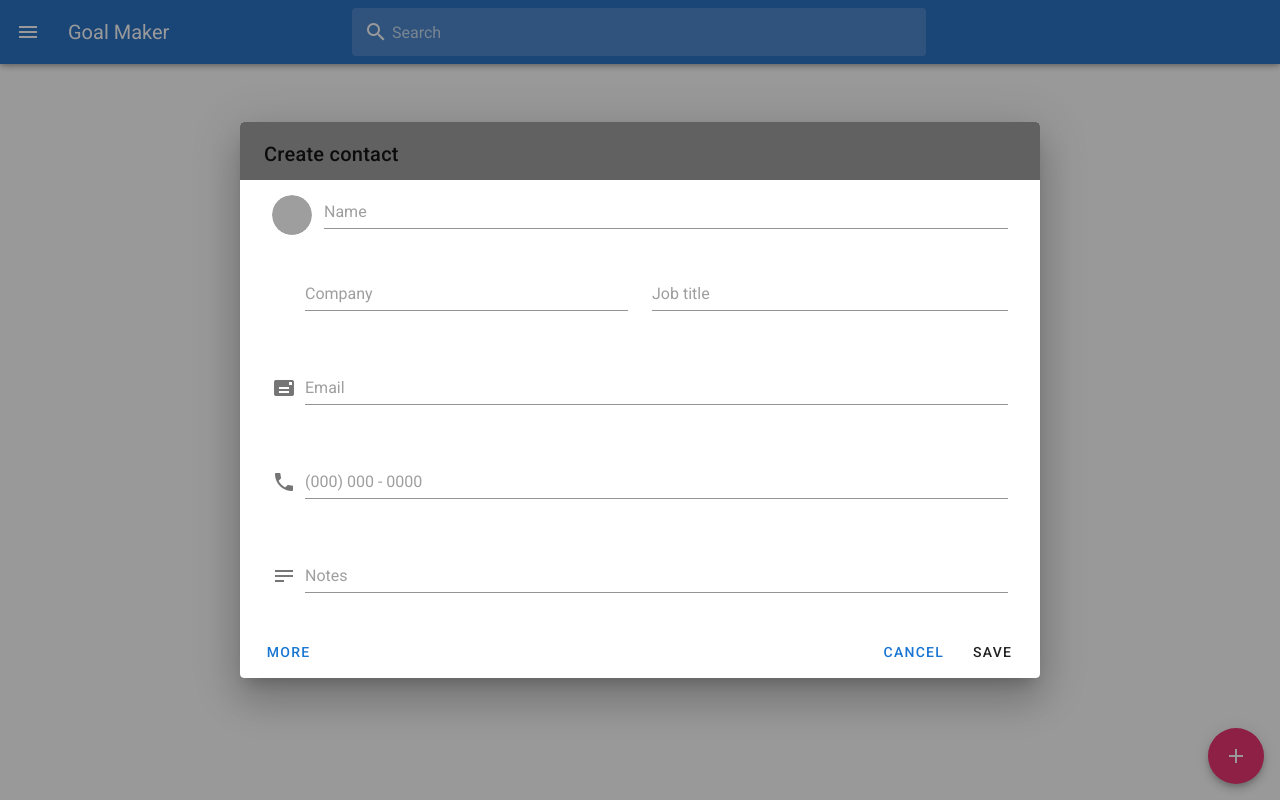
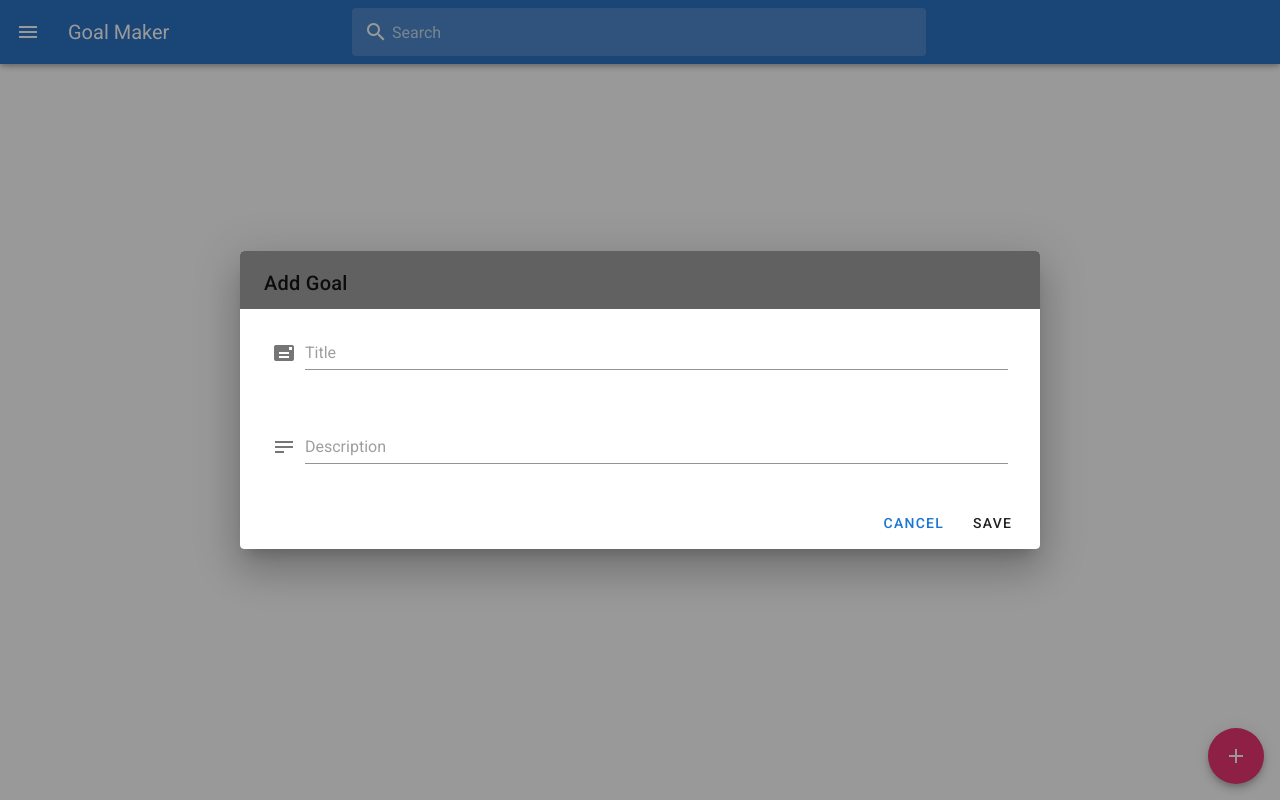
Before and after one commit to bremp/goalmaker, a Vue app: page /home in a window 1280 px wide. Both pictures are taken after a click on the button 1236 px from the left and 756 px from the top of the page. Built offline with nearby package versions, Linux system fonts and the light colour scheme; grey boxes are pictures that could not be loaded.

Commit message:
Refactored GoalAdd component.

```diff
--- /dev/null
+++ b/src/components/GoalAdd.vue
@@ -0,0 +1,80 @@
+<template>
+  <div>
+    <v-btn bottom color="pink" dark fab fixed right @click="dialog = !dialog">
+      <v-icon>mdi-plus</v-icon>
+    </v-btn>
+    <v-dialog v-model="dialog" width="800px">
+      <v-card>
+        <v-card-title class="grey darken-2">
+          Add Goal
+        </v-card-title>
+        <v-container>
+          <v-row class="mx-2">
+            <!-- <v-col class="align-center justify-space-between" cols="12">
+              <v-row align="center" class="mr-0">
+                <v-avatar size="40px" class="mx-3">
+                  <img
+                    src="//ssl.gstatic.com/s2/oz/images/sge/grey_silhouette.png"
+                    alt=""
+                  />
+                </v-avatar>
+                <v-text-field placeholder="Name" />
+              </v-row>
+            </v-col>
+            <v-col cols="6">
+              <v-text-field
+                prepend-icon="mdi-account-card-details-outline"
+                placeholder="Company"
+              />
+            </v-col>
+            <v-col cols="6">
+              <v-text-field placeholder="Job title" />
+            </v-col> -->
+            <v-col cols="12">
+              <v-text-field
+                prepend-icon="mdi-mail"
+                placeholder="Title"
+                v-model="goalData.title"
+              />
+            </v-col>
+            <v-col cols="12">
+              <v-text-field
+                prepend-icon="mdi-text"
+                placeholder="Description"
+                v-model="goalData.description"
+              />
+            </v-col>
+          </v-row>
+        </v-container>
+        <v-card-actions>
+          <v-spacer />
+          <v-btn text color="primary" @click="dialog = false">Cancel</v-btn>
+          <v-btn text @click="addGoal(goalData)">Save</v-btn>
+        </v-card-actions>
+      </v-card>
+    </v-dialog>
+  </div>
+</template>
+
+<script>
+export default {
+  name: "GoalAdd",
+  data() {
+    return {
+      dialog: false,
+      goalData: {
+        title: "",
+        description: ""
+      }
+    };
+  },
+  methods: {
+    addGoal(goalData) {
+      this.$emit("addGoal", goalData);
+      this.dialog = false;
+    }
+  }
+};
+</script>
+
+<style scoped></style>
--- a/src/components/GoalList.vue
+++ b/src/components/GoalList.vue
@@ -3,10 +3,10 @@
     <v-row align="center" justify="center">
       <v-list rounded>
         <!-- <v-subheader>Goals</v-subheader> -->
-        <v-list-item-group v-model="item" color="primary">
-          <v-list-item v-for="(item, i) in goals" :key="i">
+        <v-list-item-group v-model="goal" color="primary">
+          <v-list-item v-for="(goal, i) in goals" :key="i">
             <v-list-item-content>
-              <v-list-item-title v-text="item.title"></v-list-item-title>
+              <v-list-item-title v-text="goal.title"></v-list-item-title>
             </v-list-item-content>
           </v-list-item>
         </v-list-item-group>
@@ -18,40 +18,7 @@
 <script>
 export default {
   name: "GoalList",
-  props: {
-    source: String
-  },
   data: () => ({
-    items: [
-      { icon: "mdi-contacts", text: "Contacts" },
-      { icon: "mdi-history", text: "Frequently contacted" },
-      { icon: "mdi-content-copy", text: "Duplicates" },
-      {
-        icon: "mdi-chevron-up",
-        "icon-alt": "mdi-chevron-down",
-        text: "Labels",
-        model: true,
-        children: [{ icon: "mdi-plus", text: "Create label" }]
-      },
-      {
-        icon: "mdi-chevron-up",
-        "icon-alt": "mdi-chevron-down",
-        text: "More",
-        model: false,
-        children: [
-          { text: "Import" },
-          { text: "Export" },
-          { text: "Print" },
-          { text: "Undo changes" },
-          { text: "Other contacts" }
-        ]
-      },
-      { icon: "mdi-settings", text: "Settings" },
-      { icon: "mdi-message", text: "Send feedback" },
-      { icon: "mdi-help-circle", text: "Help" },
-      { icon: "mdi-cellphone-link", text: "App downloads" },
-      { icon: "mdi-keyboard", text: "Go to the old version" }
-    ],
     goals: [
       {
         title: "Vuetify UI."
--- a/src/components/Home.vue
+++ b/src/components/Home.vue
@@ -81,74 +81,23 @@
         <goal-list></goal-list>
       </v-container>
     </v-content>
-    <v-btn bottom color="pink" dark fab fixed right @click="dialog = !dialog">
-      <v-icon>mdi-plus</v-icon>
-    </v-btn>
-    <v-dialog v-model="dialog" width="800px">
-      <v-card>
-        <v-card-title class="grey darken-2">
-          Create contact
-        </v-card-title>
-        <v-container>
-          <v-row class="mx-2">
-            <v-col class="align-center justify-space-between" cols="12">
-              <v-row align="center" class="mr-0">
-                <v-avatar size="40px" class="mx-3">
-                  <img
-                    src="//ssl.gstatic.com/s2/oz/images/sge/grey_silhouette.png"
-                    alt=""
-                  />
-                </v-avatar>
-                <v-text-field placeholder="Name" />
-              </v-row>
-            </v-col>
-            <v-col cols="6">
-              <v-text-field
-                prepend-icon="mdi-account-card-details-outline"
-                placeholder="Company"
-              />
-            </v-col>
-            <v-col cols="6">
-              <v-text-field placeholder="Job title" />
-            </v-col>
-            <v-col cols="12">
-              <v-text-field prepend-icon="mdi-mail" placeholder="Email" />
-            </v-col>
-            <v-col cols="12">
-              <v-text-field
-                type="tel"
-                prepend-icon="mdi-phone"
-                placeholder="(000) 000 - 0000"
-              />
-            </v-col>
-            <v-col cols="12">
-              <v-text-field prepend-icon="mdi-text" placeholder="Notes" />
-            </v-col>
-          </v-row>
-        </v-container>
-        <v-card-actions>
-          <v-btn text color="primary">More</v-btn>
-          <v-spacer />
-          <v-btn text color="primary" @click="dialog = false">Cancel</v-btn>
-          <v-btn text @click="dialog = false">Save</v-btn>
-        </v-card-actions>
-      </v-card>
-    </v-dialog>
+    <goal-add @addGoal="appendGoal"></goal-add>
   </v-app>
 </template>
 
 <script>
 import GoalList from "./GoalList";
+import GoalAdd from "./GoalAdd";
 export default {
   name: "Home",
   components: {
-    GoalList
+    GoalList,
+    GoalAdd
   },
   props: {
     source: String
   },
   data: () => ({
-    dialog: false,
     drawer: false,
     items: [
       { icon: "mdi-contacts", text: "Contacts" },
@@ -180,6 +129,11 @@ export default {
       // { icon: "mdi-cellphone-link", text: "App downloads" },
       // { icon: "mdi-keyboard", text: "Go to the old version" }
     ]
-  })
+  }),
+  methods: {
+    appendGoal(goalData) {
+      console.log(goalData);
+    }
+  }
 };
 </script>
```
